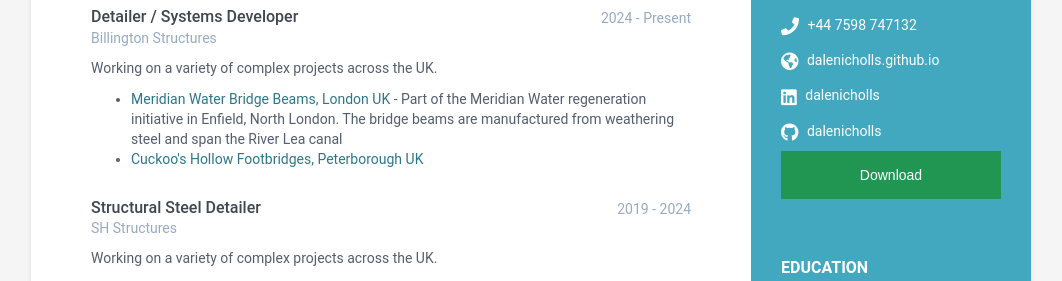
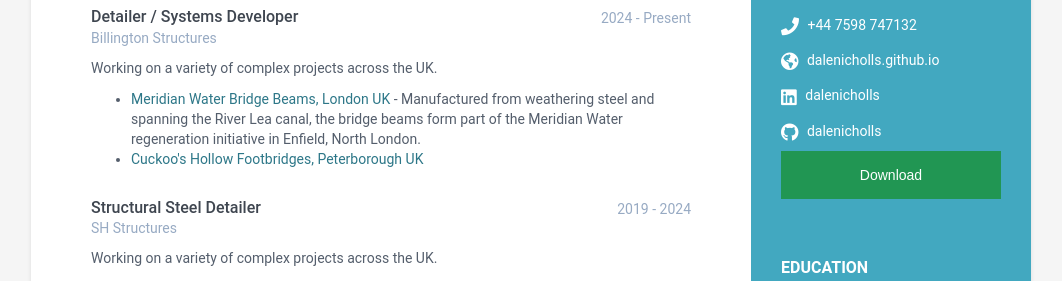
Before and after one commit to dalenicholls/dalenicholls.github.io, a Jekyll site: the page built from index.html, in a window 1280 px wide. Shown: the part 336-617 px from the top of the page, without its empty margins (109-1171 px from the left). Built offline with Jekyll 4.4.1, drawn with Linux system fonts in a browser that asks for light colours.

Commit message:
Update data.yml

```diff
--- a/_data/data.yml
+++ b/_data/data.yml
@@ -54,7 +54,7 @@ experiences:
       projects:
           - title: Meridian Water Bridge Beams, London UK
             link: #
-            tagline: Part of the Meridian Water regeneration initiative in Enfield, North London. The bridge beams are manufactured from weathering steel and span the River Lea canal
+            tagline: Manufactured from weathering steel and spanning the River Lea canal, the bridge beams form part of the Meridian Water regeneration initiative in Enfield, North London.
 
           - title: Cuckoo's Hollow Footbridges, Peterborough UK
             link: #
```
